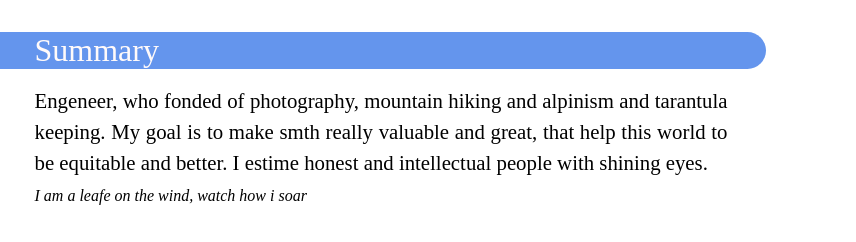
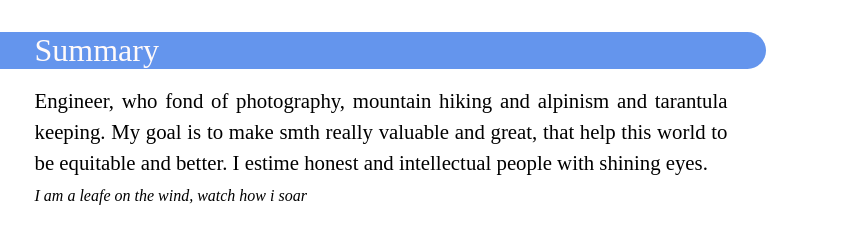
Before and after one commit to GoodValts/rsschool-cv, a plain HTML site: page index.html in a window 1280 px wide. Shown: the part 255-497 px from the top of the page, 424-1280 px from the left. Drawn offline with nearby package versions, Linux system fonts and the light colour scheme; a web font is replaced by a local one.

Commit message:
fix: correct summary mistakes

```diff
--- a/index.html
+++ b/index.html
@@ -110,7 +110,7 @@
                 <section class="section rightblock">
                     <h2 class="h2"><a>Summary</a></h2>
                     <p class="commonparagraph">
-                        <a>Engeneer, who fonded of photography, mountain hiking and alpinism and tarantula keeping. My goal is to make smth really valuable and great, that help this world to be equitable and better. I estime honest and intellectual people with shining eyes.</a>
+                        <a>Engineer, who fond of photography, mountain hiking and alpinism and tarantula keeping. My goal is to make smth really valuable and great, that help this world to be equitable and better. I estime honest and intellectual people with shining eyes.</a>
                     </p>
                     <p class="commonparagraphquote">
                         <a> I am a leafe on the wind, watch how i soar</a>
```
